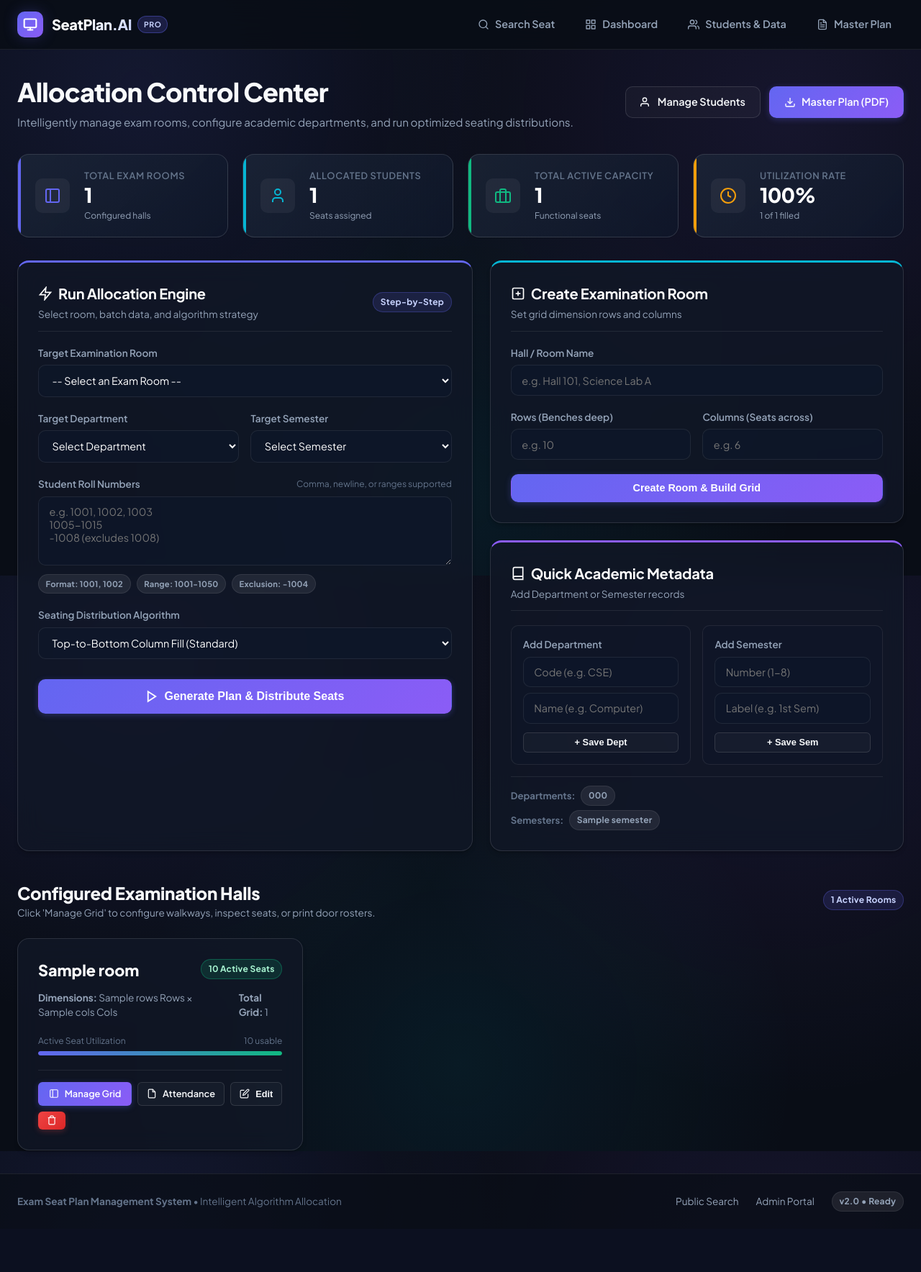
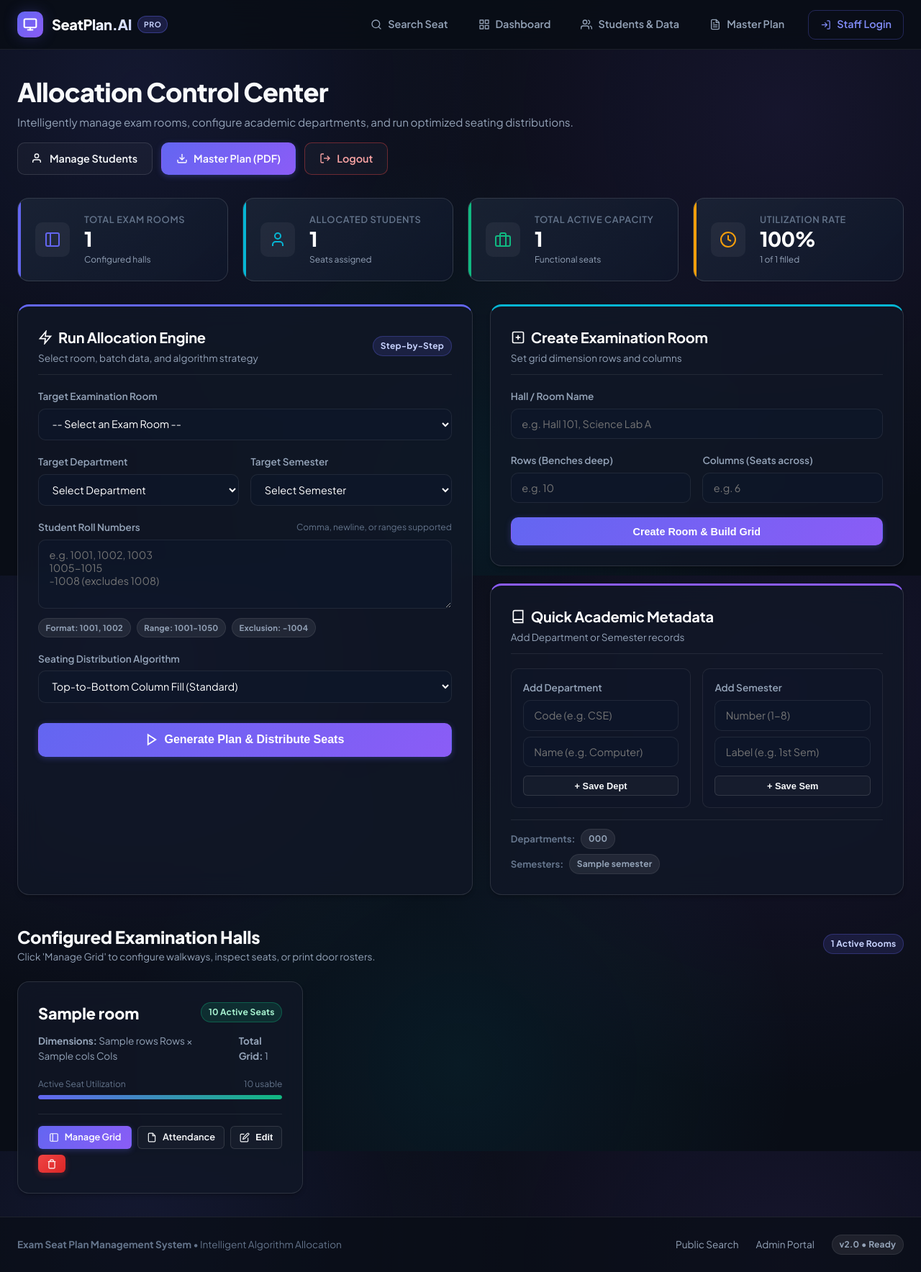
Before and after one commit to brownspy1/web-apps, a Django app: template exam-seat-plan/core/templates/core/dashboard.html in a window 1280 px wide. Shown: the whole page at 72% size. Before the commit the page ends 1684 px from the top, so only its background shows below. Run offline with Django 5.2, Linux system fonts and the light colour scheme; the template is opened without the code that fills it: most values are stand-ins (such as "Sample title", 1, 10 or a date in 2020).

Commit message:
feat(auth): add user logout view, navbar button, and dashboard actions

```diff
--- a/exam-seat-plan/core/templates/core/base.html
+++ b/exam-seat-plan/core/templates/core/base.html
@@ -68,6 +68,28 @@
                     </svg>
                     <span>Master Plan</span>
                 </a>
+
+                {% if request.user.is_authenticated %}
+                <div style="display: flex; align-items: center; gap: 0.5rem; margin-left: 0.5rem; padding-left: 0.75rem; border-left: 1px solid var(--border-subtle);">
+                    <span class="badge badge-neutral" style="font-size: 0.8rem; padding: 0.35rem 0.65rem;">
+                        <svg width="13" height="13" viewBox="0 0 24 24" fill="none" stroke="currentColor" stroke-width="2.5"><path d="M20 21v-2a4 4 0 0 0-4-4H8a4 4 0 0 0-4 4v2"></path><circle cx="12" cy="7" r="4"></circle></svg>
+                        <span>{{ request.user.username }}</span>
+                    </span>
+                    <a href="{% url 'logout' %}" class="nav-item" style="color: #f87171; border-color: rgba(239, 68, 68, 0.25); background: rgba(239, 68, 68, 0.08);" title="Logout from Admin Panel">
+                        <svg width="15" height="15" viewBox="0 0 24 24" fill="none" stroke="currentColor" stroke-width="2" stroke-linecap="round" stroke-linejoin="round">
+                            <path d="M9 21H5a2 2 0 0 1-2-2V5a2 2 0 0 1 2-2h4"></path>
+                            <polyline points="16 17 21 12 16 7"></polyline>
+                            <line x1="21" y1="12" x2="9" y2="12"></line>
+                        </svg>
+                        <span>Logout</span>
+                    </a>
+                </div>
+                {% else %}
+                <a href="{% url 'dashboard' %}" class="nav-item" style="color: #818cf8; margin-left: 0.5rem; border: 1px solid rgba(99, 102, 241, 0.3);">
+                    <svg width="15" height="15" viewBox="0 0 24 24" fill="none" stroke="currentColor" stroke-width="2"><path d="M15 3h4a2 2 0 0 1 2 2v14a2 2 0 0 1-2 2h-4"></path><polyline points="10 17 15 12 10 7"></polyline><line x1="15" y1="12" x2="3" y2="12"></line></svg>
+                    <span>Staff Login</span>
+                </a>
+                {% endif %}
             </nav>
 
             <button class="mobile-menu-btn" aria-label="Toggle navigation">
--- a/exam-seat-plan/core/templates/core/dashboard.html
+++ b/exam-seat-plan/core/templates/core/dashboard.html
@@ -21,6 +21,10 @@
         <a href="{% url 'master_pdf' %}" target="_blank" class="btn">
             <svg width="16" height="16" viewBox="0 0 24 24" fill="none" stroke="currentColor" stroke-width="2"><path d="M21 15v4a2 2 0 0 1-2 2H5a2 2 0 0 1-2-2v-4"></path><polyline points="7 10 12 15 17 10"></polyline><line x1="12" y1="15" x2="12" y2="3"></line></svg>
             <span>Master Plan (PDF)</span>
+        </a>
+        <a href="{% url 'logout' %}" class="btn btn-outline" style="border-color: rgba(239, 68, 68, 0.4); color: #fca5a5;" title="Logout from Admin">
+            <svg width="16" height="16" viewBox="0 0 24 24" fill="none" stroke="currentColor" stroke-width="2"><path d="M9 21H5a2 2 0 0 1-2-2V5a2 2 0 0 1 2-2h4"></path><polyline points="16 17 21 12 16 7"></polyline><line x1="21" y1="12" x2="9" y2="12"></line></svg>
+            <span>Logout</span>
         </a>
     </div>
 </div>
--- a/exam-seat-plan/core/urls.py
+++ b/exam-seat-plan/core/urls.py
@@ -8,6 +8,7 @@ urlpatterns = [
 
     # Admin / Staff Routes
     path('dashboard/', views.dashboard, name='dashboard'),
+    path('logout/', views.user_logout, name='logout'),
     path('room/create/', views.room_create, name='room_create'),
     path('room/<int:room_id>/delete/', views.room_delete, name='room_delete'),
     path('room/<int:room_id>/edit/', views.room_edit, name='room_edit'),
```
Also changed, not shown: exam-seat-plan/core/tests.py (+7 -0 lines), exam-seat-plan/core/views.py (+8 -0 lines).
